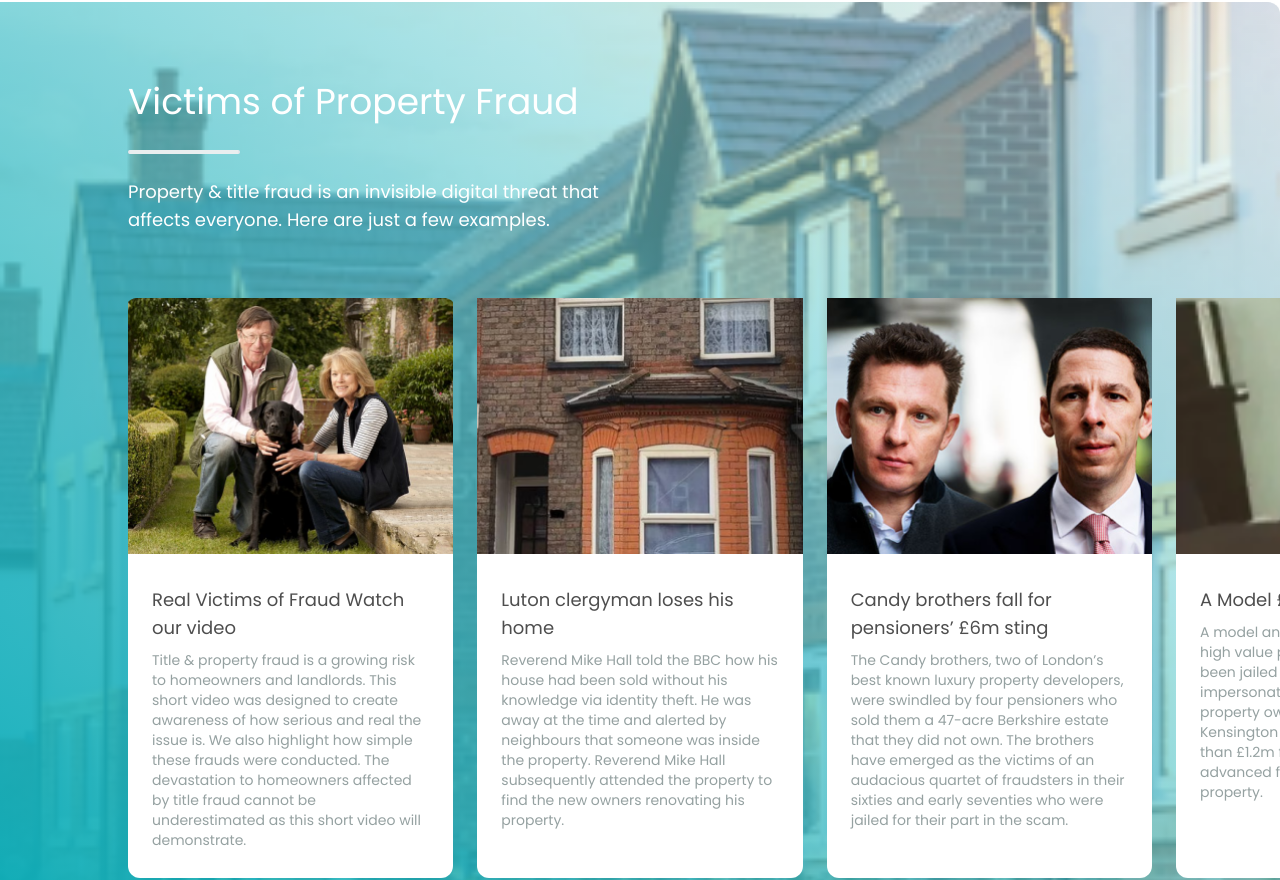
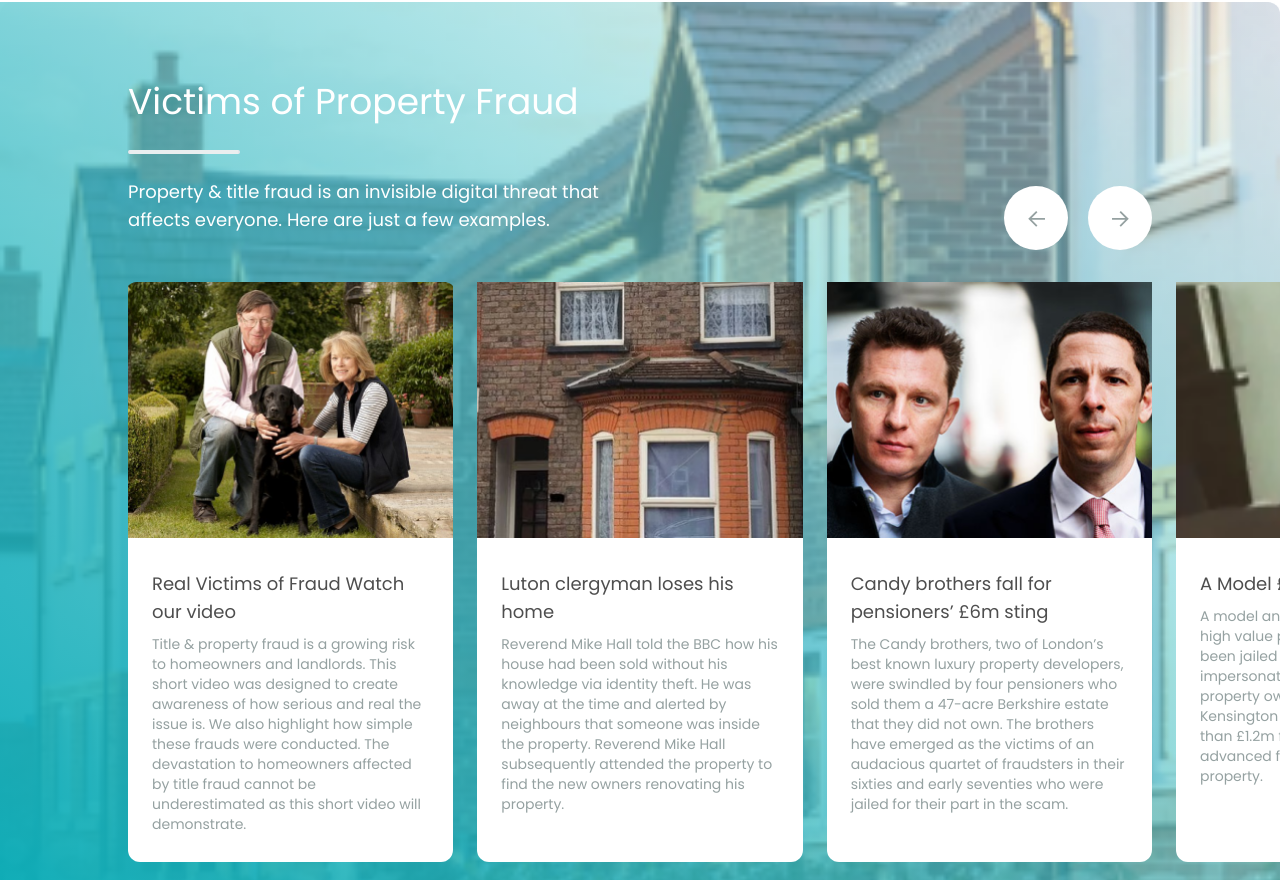
Before and after one commit to ArturBaghdanyan/propertyFraud, a React (Create React App) app: page / in a window 1280 px wide. Shown: the part 2226-3106 px from the top of the page. Built offline with nearby package versions, Linux system fonts and the light colour scheme.

Commit message:
finalized

```diff
--- a/src/components/pricing/style.module.scss
+++ b/src/components/pricing/style.module.scss
@@ -16,9 +16,9 @@
       }
   }
   .list {
-    @apply flex flex-col mt-9 gap-y-5 lg:gap-x-6 lg:flex-row; //grid grid-rows-3 lg:grid-cols-3 lg:grid-rows-1
+    @apply flex flex-col mt-9 gap-y-5 lg:gap-x-6 lg:flex-row;
     .list_columns {
-      @apply lg:w-full flex flex-col md:flex-row lg:flex-col border-2 rounded-lg; // lg:grid-cols-1 md:grid md:grid-cols-2 md:col-start-1 md:col-end-3
+      @apply lg:w-full flex flex-col md:flex-row lg:flex-col border-2 rounded-lg;
       .list_header {
         @apply h-48 p-6 flex flex-col items-center justify-center bg-[#FAFAFC]
         md:h-auto md:w-2/5 lg:h-44 lg:w-full;
--- a/src/components/protected/style.module.scss
+++ b/src/components/protected/style.module.scss
@@ -1,5 +1,5 @@
 .protect {
-  @apply flex flex-col items-center mx-auto mt-52 md:w-3/4 lg:w-2/3 xl:w-1/2; //md:mx-24 lg:mx-36 xl:mx-80
+  @apply flex flex-col items-center mx-auto mt-52 md:w-3/4 lg:w-2/3 xl:w-1/2;
   .protect_title {
     @apply text-3xl text-center text-[#4E4E4E] px-4 font-medium md:text-4xl;
     > h1 span {
--- a/src/components/victims/productImagesSlider.tsx
+++ b/src/components/victims/productImagesSlider.tsx
@@ -46,8 +46,8 @@ const ProductImagesSlider = (props: { images: IList[] }) => {
             </SwiperSlide>
           ))}
         </div>
+        <SwiperButtons />
       </Swiper>
-      <SwiperButtons />
     </>
   );
 };
--- a/src/components/victims/styles.module.scss
+++ b/src/components/victims/styles.module.scss
@@ -22,7 +22,8 @@
     }
 
     .mySwiper {
-      @apply w-full h-full relative flex flex-col mx-auto mt-16 pb-24 px-4 md:px-9 xl:px-32;
+      @apply w-full h-full relative flex flex-col mx-auto mt-16 pb-24 px-4 md:px-9 md:flex-col-reverse
+      md:items-end md:gap-y-8 md:-mt-24 xl:px-32;
       .mySwiper_container {
         @apply w-4/5 h-[580px] mb-52 flex flex-col rounded-xl bg-white;
         .image {
@@ -45,7 +46,7 @@
         }
       }
       .click {
-        @apply flex gap-x-5 justify-center mt-12; //md:absolute md:bottom-0
+        @apply flex gap-x-5 justify-center mt-12;
         > button {
           @apply w-16 h-16 rounded-full bg-white;
           > img {
--- a/src/components/works/works.tsx
+++ b/src/components/works/works.tsx
@@ -1,4 +1,3 @@
-// eslint-disable-next-line prettier/prettier
 import bgImage from '../../assets/works_image/background.png';
 import image from '../../assets/works_image/image.png';
 
```
